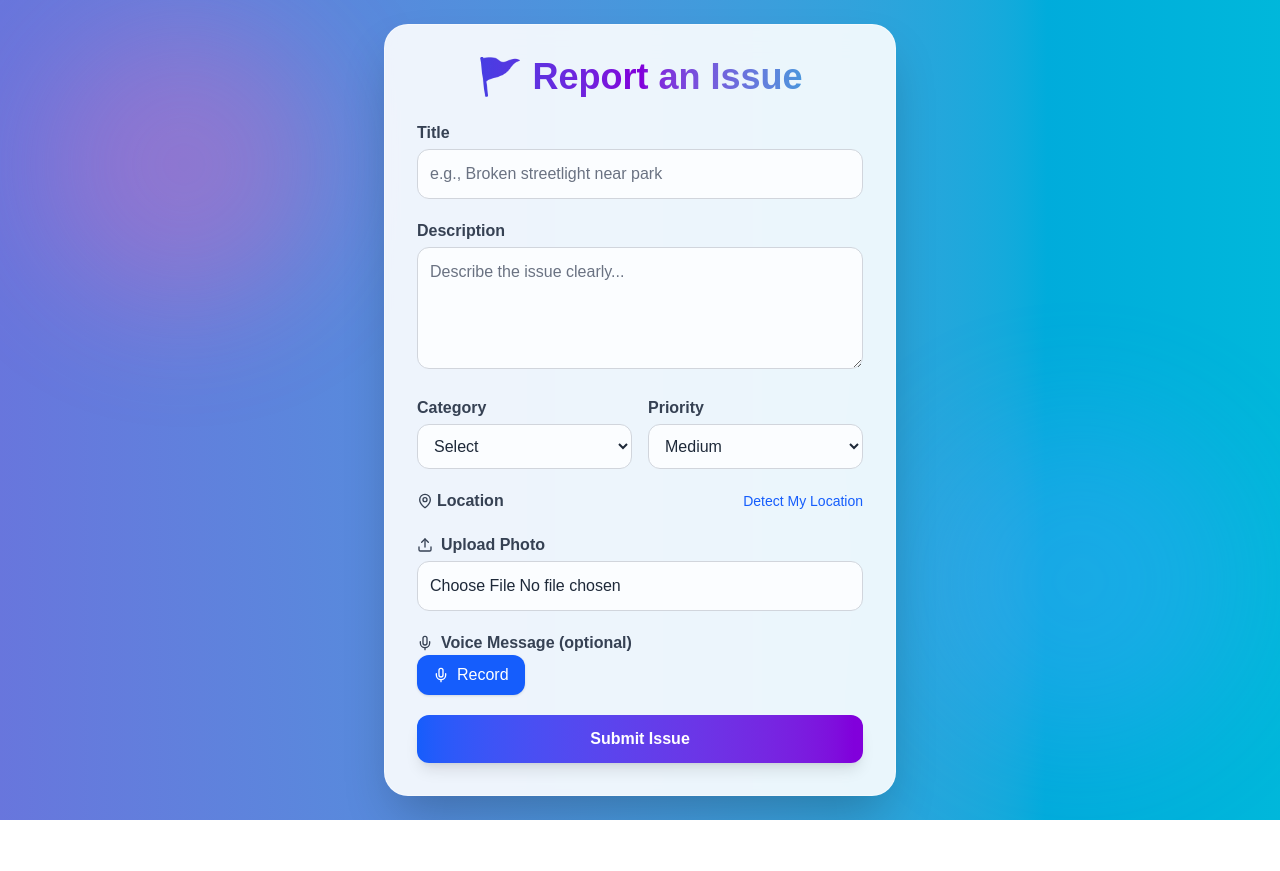
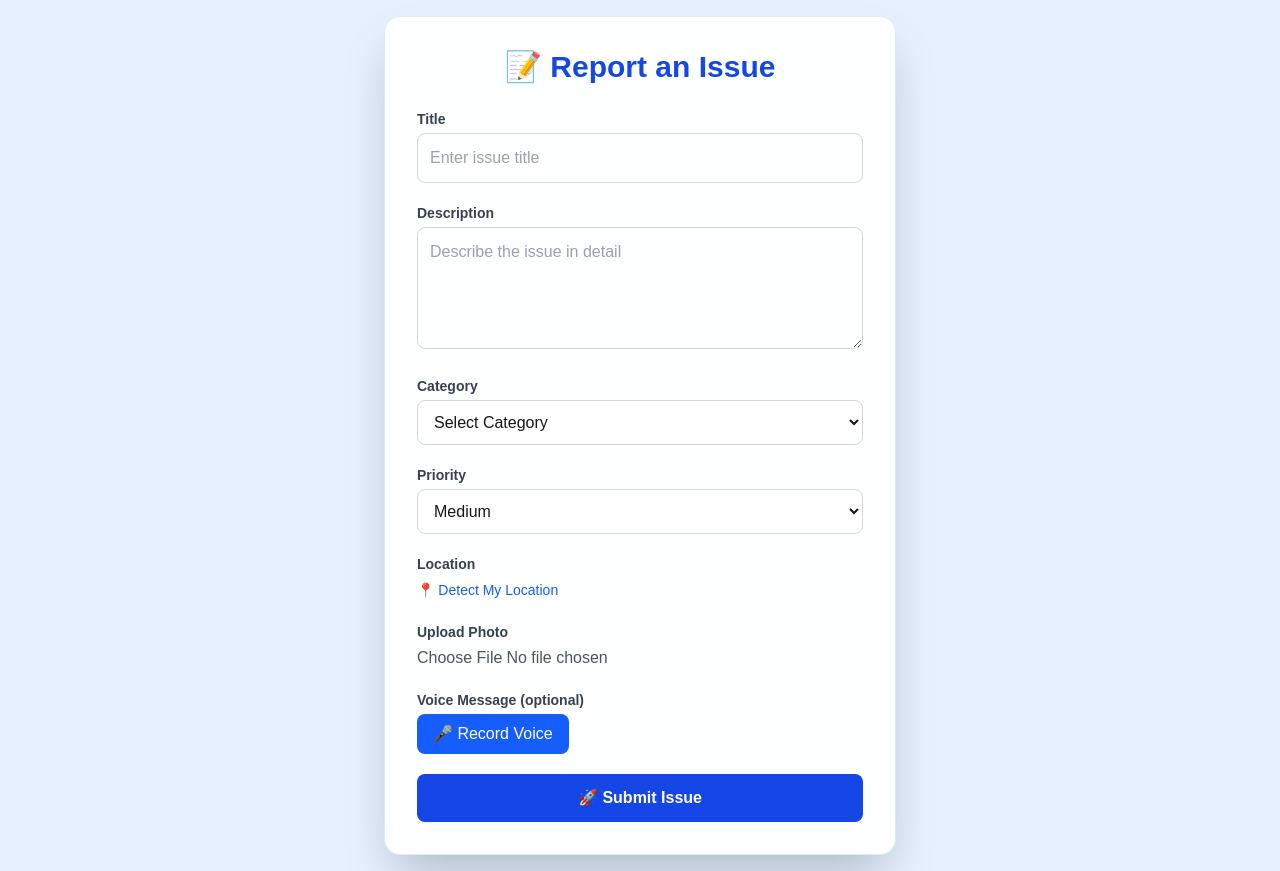
Before and after one commit to AshwinAnand868/civic-issue-reporting-platform, a Next.js app in the folder frontend/: page /report-issue in a window 1280 px wide. Before the commit the page ends 820 px from the top, so only its background shows below. Built offline with nearby package versions, Linux system fonts and the light colour scheme.

Commit message:
change bg color

```diff
--- a/frontend/app/report-issue/components/ReportForm.tsx
+++ b/frontend/app/report-issue/components/ReportForm.tsx
@@ -2,14 +2,7 @@
 
 import { reportSchema } from "@/app/lib/validations/reportSchema";
 import { zodResolver } from "@hookform/resolvers/zod";
-import {
-  Loader2,
-  Mic,
-  StopCircle,
-  MapPin,
-  Upload,
-  CheckCircle,
-} from "lucide-react";
+import { Loader2 } from "lucide-react";
 import { useRef, useState } from "react";
 import { useForm } from "react-hook-form";
 import { z } from "zod";
@@ -17,13 +10,13 @@ import { z } from "zod";
 type ReportFormData = z.infer<typeof reportSchema>;
 
 export default function ReportForm() {
-  const [error, setError] = useState("");
-  const [success, setSuccess] = useState("");
+  const [error, setError] = useState<string>("");
+  const [success, setSuccess] = useState<string>("");
+
   const [recording, setRecording] = useState(false);
-  const [recordedAudio, setRecordedAudio] = useState<string | null>(null);
-  const [uploading, setUploading] = useState(false);
   const mediaRecorderRef = useRef<MediaRecorder | null>(null);
   const mediaStreamRef = useRef<MediaStream | null>(null);
+  const [recordedAudio, setRecordedAudio] = useState<string | null>(null);
 
   const {
     register,
@@ -32,7 +25,9 @@ export default function ReportForm() {
     setValue,
   } = useForm<ReportFormData>({
     resolver: zodResolver(reportSchema),
-    defaultValues: { priority: "Medium" },
+    defaultValues: {
+      priority: "Medium",
+    },
   });
 
   const handleDetectLocation = () => {
@@ -54,6 +49,7 @@ export default function ReportForm() {
   const onSubmit = async (data: ReportFormData) => {
     setError("");
     setSuccess("");
+
     try {
       const token = localStorage.getItem("token");
       const res = await fetch(`${process.env.NEXT_PUBLIC_API_BASE}/api/issues`, {
@@ -77,7 +73,7 @@ export default function ReportForm() {
         return;
       }
 
-      setSuccess("Issue reported successfully!");
+      setSuccess("✅ Issue reported successfully!");
     } catch {
       setError("Server error. Please try again later.");
     }
@@ -91,19 +87,20 @@ export default function ReportForm() {
     formData.append("file", file);
     formData.append("upload_preset", "unsigned_preset");
 
-    setUploading(true);
     try {
       const res = await fetch(
         `https://api.cloudinary.com/v1_1/diqacdink/image/upload`,
-        { method: "POST", body: formData }
+        {
+          method: "POST",
+          body: formData,
+        }
       );
+
       const data = await res.json();
       setValue("photo_url", data.secure_url);
-      setSuccess("✅ Photo uploaded successfully!");
-    } catch {
+    } catch (error) {
+      console.error("Upload error:", error);
       setError("Photo upload failed.");
-    } finally {
-      setUploading(false);
     }
   };
 
@@ -119,13 +116,15 @@ export default function ReportForm() {
       mediaStreamRef.current = stream;
       const recorder = new MediaRecorder(stream);
       mediaRecorderRef.current = recorder;
+
       const chunks: Blob[] = [];
 
       recorder.ondataavailable = (e) => {
-        if (e.data.size > 0) chunks.push(e.data);
+        if (e.data && e.data.size > 0) chunks.push(e.data);
       };
 
       recorder.onstop = async () => {
+        try {
           const blob = new Blob(chunks, { type: "audio/webm" });
           const url = URL.createObjectURL(blob);
           setRecordedAudio(url);
@@ -134,235 +133,169 @@ export default function ReportForm() {
           formData.append("file", blob);
           formData.append("upload_preset", "unsigned_preset");
 
-        try {
           const res = await fetch(
             `https://api.cloudinary.com/v1_1/diqacdink/video/upload`,
-            { method: "POST", body: formData }
+            {
+              method: "POST",
+              body: formData,
+            }
           );
+
           const data = await res.json();
-          if (data.secure_url) setValue("voice_url", data.secure_url);
-          else setError("Failed to upload audio.");
-        } catch {
-          setError("Audio upload failed.");
+          if (data && data.secure_url) {
+            setValue("voice_url", data.secure_url);
+          } else {
+            console.error("Cloudinary response:", data);
+            setError("Failed to upload audio.");
+          }
+        } catch (err) {
+          console.error("Audio upload failed:", err);
+          setError("Failed to upload audio.");
         } finally {
-          mediaStreamRef.current?.getTracks().forEach((t) => t.stop());
+          if (mediaStreamRef.current) {
+            mediaStreamRef.current.getTracks().forEach((t) => t.stop());
+            mediaStreamRef.current = null;
+          }
+          mediaRecorderRef.current = null;
           setRecording(false);
         }
       };
 
       recorder.start();
       setRecording(true);
-    } catch {
+    } catch (err) {
+      console.error("Microphone error:", err);
       setError("Microphone access denied or not available.");
       setRecording(false);
     }
   };
 
   return (
-    <div className="min-h-screen relative overflow-hidden flex items-center justify-center p-6">
-      {/* Gradient Background */}
-      <div className="absolute inset-0 bg-gradient-to-r from-blue-700 via-purple-700 to-cyan-500 animate-gradient-slow"></div>
-
-      {/* Floating Blur Circles */}
-      <div className="absolute w-72 h-72 bg-pink-400 opacity-30 rounded-full blur-3xl top-10 left-10 animate-float-slow"></div>
-      <div className="absolute w-80 h-80 bg-blue-400 opacity-30 rounded-full blur-3xl bottom-20 right-10 animate-float-fast"></div>
-
-      {/* Form Card */}
-      <div className="relative bg-white/90 backdrop-blur-lg shadow-2xl border border-white/40 rounded-3xl p-8 w-full max-w-lg transition-all hover:shadow-blue-300 animate-fade-in">
-        <h2 className="text-4xl font-extrabold text-center text-transparent bg-clip-text bg-gradient-to-r from-blue-700 via-purple-700 to-cyan-500 mb-6">
-          🚩 Report an Issue
+    <div className="min-h-screen flex items-center justify-center bg-[#e6f0ff] p-4">
+      <div className="bg-white/95 backdrop-blur-md rounded-2xl shadow-2xl p-8 w-full max-w-lg border border-blue-100">
+        <h2 className="text-3xl font-bold text-blue-700 mb-6 text-center">
+          📝 Report an Issue
         </h2>
 
-        <form onSubmit={handleSubmit(onSubmit)} className="space-y-5 text-gray-800">
+        <form onSubmit={handleSubmit(onSubmit)} className="space-y-5">
           {/* Title */}
           <div>
-            <label className="font-semibold text-gray-700">Title</label>
+            <label className="block text-sm font-semibold text-gray-700 mb-1">Title</label>
             <input
               {...register("title")}
-              className="mt-1 w-full p-3 bg-white/80 border border-gray-300 rounded-xl text-gray-800 placeholder-gray-500 focus:ring-2 focus:ring-blue-400 focus:outline-none"
-              placeholder="e.g., Broken streetlight near park"
+              className="w-full p-3 border border-gray-300 rounded-lg focus:ring-2 focus:ring-blue-400 focus:border-blue-400 outline-none placeholder-gray-400"
+              placeholder="Enter issue title"
             />
-            {errors.title && <p className="text-red-500 text-sm">{errors.title.message}</p>}
+            {errors.title && <p className="text-red-500 text-sm mt-1">{errors.title.message}</p>}
           </div>
 
           {/* Description */}
           <div>
-            <label className="font-semibold text-gray-700">Description</label>
+            <label className="block text-sm font-semibold text-gray-700 mb-1">Description</label>
             <textarea
               {...register("description")}
               rows={4}
-              className="mt-1 w-full p-3 bg-white/80 border border-gray-300 rounded-xl text-gray-800 placeholder-gray-500 focus:ring-2 focus:ring-blue-400"
-              placeholder="Describe the issue clearly..."
+              className="w-full p-3 border border-gray-300 rounded-lg focus:ring-2 focus:ring-blue-400 focus:border-blue-400 outline-none placeholder-gray-400"
+              placeholder="Describe the issue in detail"
             />
+            {errors.description && <p className="text-red-500 text-sm mt-1">{errors.description.message}</p>}
           </div>
 
-          {/* Category & Priority */}
-          <div className="grid md:grid-cols-2 gap-4">
+          {/* Category */}
           <div>
-              <label className="font-semibold text-gray-700">Category</label>
+            <label className="block text-sm font-semibold text-gray-700 mb-1">Category</label>
             <select
               {...register("category")}
-                className="mt-1 w-full p-3 bg-white/80 border border-gray-300 rounded-xl text-gray-800"
+              className="w-full p-3 border border-gray-300 rounded-lg focus:ring-2 focus:ring-blue-400 focus:border-blue-400 outline-none bg-white"
             >
-                <option value="">Select</option>
+              <option value="">Select Category</option>
               <option value="Sanitation">Sanitation</option>
               <option value="Roads">Roads</option>
               <option value="Electricity">Electricity</option>
             </select>
+            {errors.category && <p className="text-red-500 text-sm mt-1">{errors.category.message}</p>}
           </div>
 
+          {/* Priority */}
           <div>
-              <label className="font-semibold text-gray-700">Priority</label>
+            <label className="block text-sm font-semibold text-gray-700 mb-1">Priority</label>
             <select
               {...register("priority")}
-                className="mt-1 w-full p-3 bg-white/80 border border-gray-300 rounded-xl text-gray-800"
+              defaultValue="Medium"
+              className="w-full p-3 border border-gray-300 rounded-lg focus:ring-2 focus:ring-blue-400 focus:border-blue-400 outline-none bg-white"
             >
               <option value="Low">Low</option>
               <option value="Medium">Medium</option>
               <option value="High">High</option>
             </select>
           </div>
-          </div>
 
           {/* Location */}
-          <div className="flex items-center justify-between">
-            <span className="font-semibold text-gray-700 flex items-center gap-1">
-              <MapPin className="w-4 h-4" /> Location
-            </span>
+          <div>
+            <label className="block text-sm font-semibold text-gray-700 mb-1">Location</label>
             <button
               type="button"
               onClick={handleDetectLocation}
-              className="text-sm text-blue-600 hover:text-blue-800 font-medium"
+              className="text-sm text-blue-600 hover:underline"
             >
-              Detect My Location
+              📍 Detect My Location
             </button>
+            {errors.location && (
+              <p className="text-red-500 text-sm mt-1">{errors.location.message as string}</p>
+            )}
           </div>
 
           {/* Photo Upload */}
           <div>
-            <label className="font-semibold text-gray-700 flex items-center gap-2">
-              <Upload className="w-4 h-4" /> Upload Photo
-            </label>
+            <label className="block text-sm font-semibold text-gray-700 mb-1">Upload Photo</label>
             <input
               type="file"
               accept="image/*"
               onChange={handleFileUpload}
-              className="mt-1 w-full p-3 bg-white/80 border border-gray-300 rounded-xl text-gray-800"
+              className="w-full text-gray-600"
             />
-            {uploading && <p className="text-blue-600 text-sm mt-1">Uploading...</p>}
           </div>
 
           {/* Voice Recording */}
           <div>
-            <label className="font-semibold text-gray-700 flex items-center gap-2">
-              <Mic className="w-4 h-4" /> Voice Message (optional)
-            </label>
+            <label className="block text-sm font-semibold text-gray-700 mb-1">Voice Message (optional)</label>
             <div className="flex items-center gap-3">
               <button
                 type="button"
                 onClick={handleVoiceRecording}
-                className={`px-4 py-2 rounded-xl text-white font-medium shadow transition ${
+                className={`px-4 py-2 rounded-lg font-medium transition-all ${
                   recording
-                    ? "bg-red-600 hover:bg-red-700"
-                    : "bg-blue-600 hover:bg-blue-700"
+                    ? "bg-red-600 text-white hover:bg-red-700"
+                    : "bg-blue-600 text-white hover:bg-blue-700"
                 }`}
               >
-                {recording ? (
-                  <span className="flex items-center gap-2">
-                    <StopCircle className="w-4 h-4" /> Stop
-                  </span>
-                ) : (
-                  <span className="flex items-center gap-2">
-                    <Mic className="w-4 h-4" /> Record
-                  </span>
-                )}
+                {recording ? "⏹ Stop Recording" : "🎤 Record Voice"}
               </button>
-              {recordedAudio && (
-                <audio controls src={recordedAudio} className="mt-2 w-full rounded-lg"></audio>
-              )}
+              {recordedAudio && <audio controls src={recordedAudio} className="mt-2 w-full" />}
             </div>
           </div>
 
-          {/* Error & Success */}
-          {error && <p className="text-red-500 text-sm text-center">{error}</p>}
-          {success && (
-            <p className="text-green-600 text-sm text-center flex items-center justify-center gap-1">
-              <CheckCircle className="w-4 h-4" /> {success}
-            </p>
-          )}
+          {/* Error / Success */}
+          {error && <p className="text-red-600 text-sm font-medium text-center">{error}</p>}
+          {success && <p className="text-green-600 text-sm font-medium text-center">{success}</p>}
 
-          {/* Submit Button */}
+          {/* Submit */}
           <button
             type="submit"
             disabled={isSubmitting}
-            className="w-full bg-gradient-to-r from-blue-600 to-purple-700 text-white py-3 rounded-xl font-semibold flex items-center justify-center gap-2 shadow-lg hover:scale-105 hover:shadow-xl transition-transform duration-300"
+            className="w-full flex items-center justify-center gap-2 bg-blue-700 hover:bg-blue-800 text-white py-3 rounded-lg font-semibold transition-all duration-300 disabled:opacity-50"
           >
             {isSubmitting ? (
               <>
-                <Loader2 className="animate-spin h-5 w-5" /> Submitting...
+                <Loader2 className="animate-spin h-5 w-5" />
+                Submitting...
               </>
             ) : (
-              "Submit Issue"
+              "🚀 Submit Issue"
             )}
           </button>
         </form>
       </div>
-
-      {/* Keyframes */}
-      <style jsx global>{`
-        @keyframes gradient-slow {
-          0% {
-            background-position: 0% 50%;
-          }
-          50% {
-            background-position: 100% 50%;
-          }
-          100% {
-            background-position: 0% 50%;
-          }
-        }
-        @keyframes float-slow {
-          0%,
-          100% {
-            transform: translateY(0px);
-          }
-          50% {
-            transform: translateY(-20px);
-          }
-        }
-        @keyframes float-fast {
-          0%,
-          100% {
-            transform: translateY(0px);
-          }
-          50% {
-            transform: translateY(25px);
-          }
-        }
-        @keyframes fade-in {
-          from {
-            opacity: 0;
-            transform: translateY(30px);
-          }
-          to {
-            opacity: 1;
-            transform: translateY(0);
-          }
-        }
-        .animate-gradient-slow {
-          background-size: 400% 400%;
-          animation: gradient-slow 12s ease infinite;
-        }
-        .animate-float-slow {
-          animation: float-slow 10s ease-in-out infinite;
-        }
-        .animate-float-fast {
-          animation: float-fast 6s ease-in-out infinite;
-        }
-        .animate-fade-in {
-          animation: fade-in 0.8s ease-out forwards;
-        }
-      `}</style>
     </div>
   );
 }
```
Lines whose indentation alone changed are shown as unchanged.
